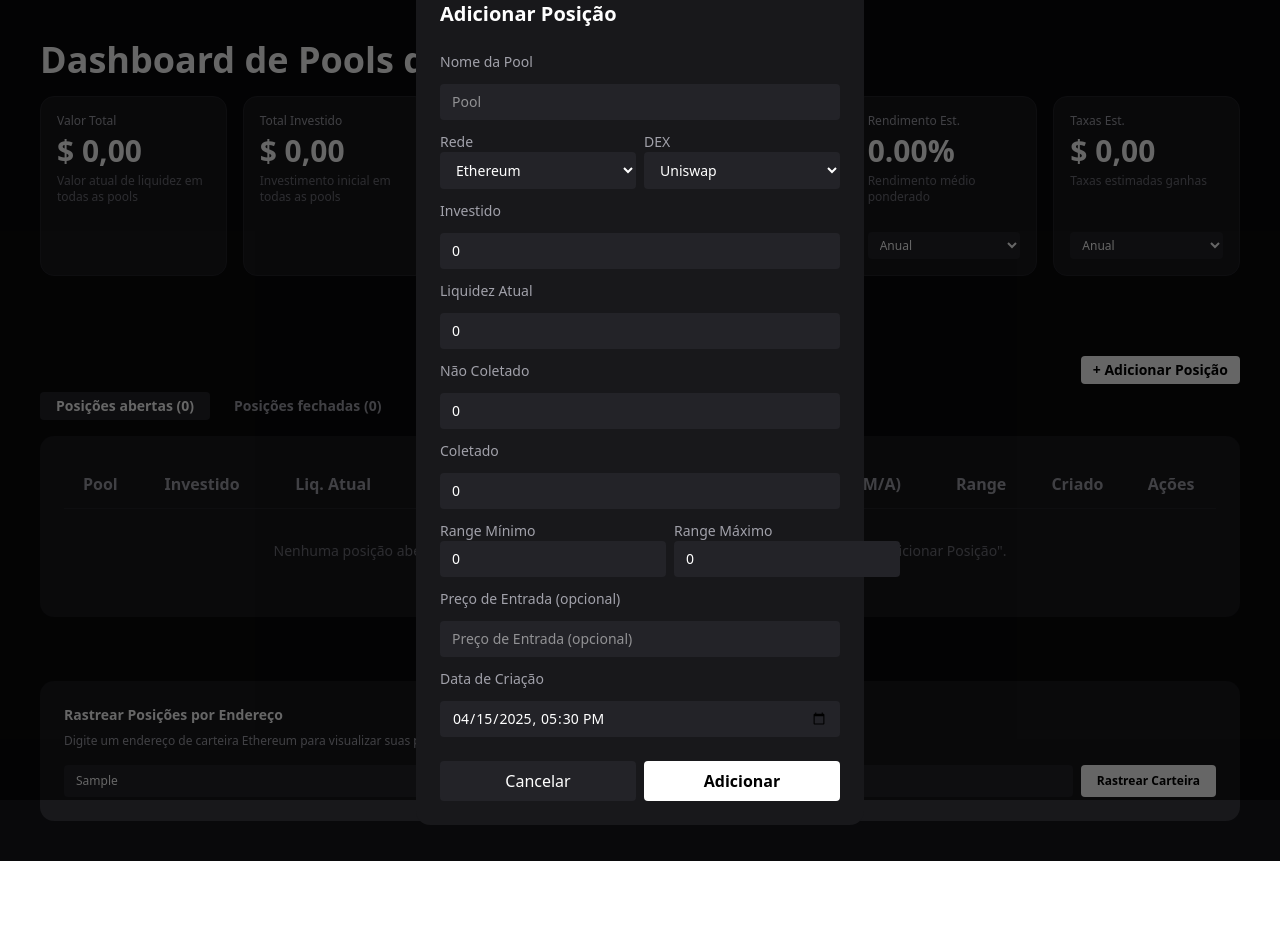
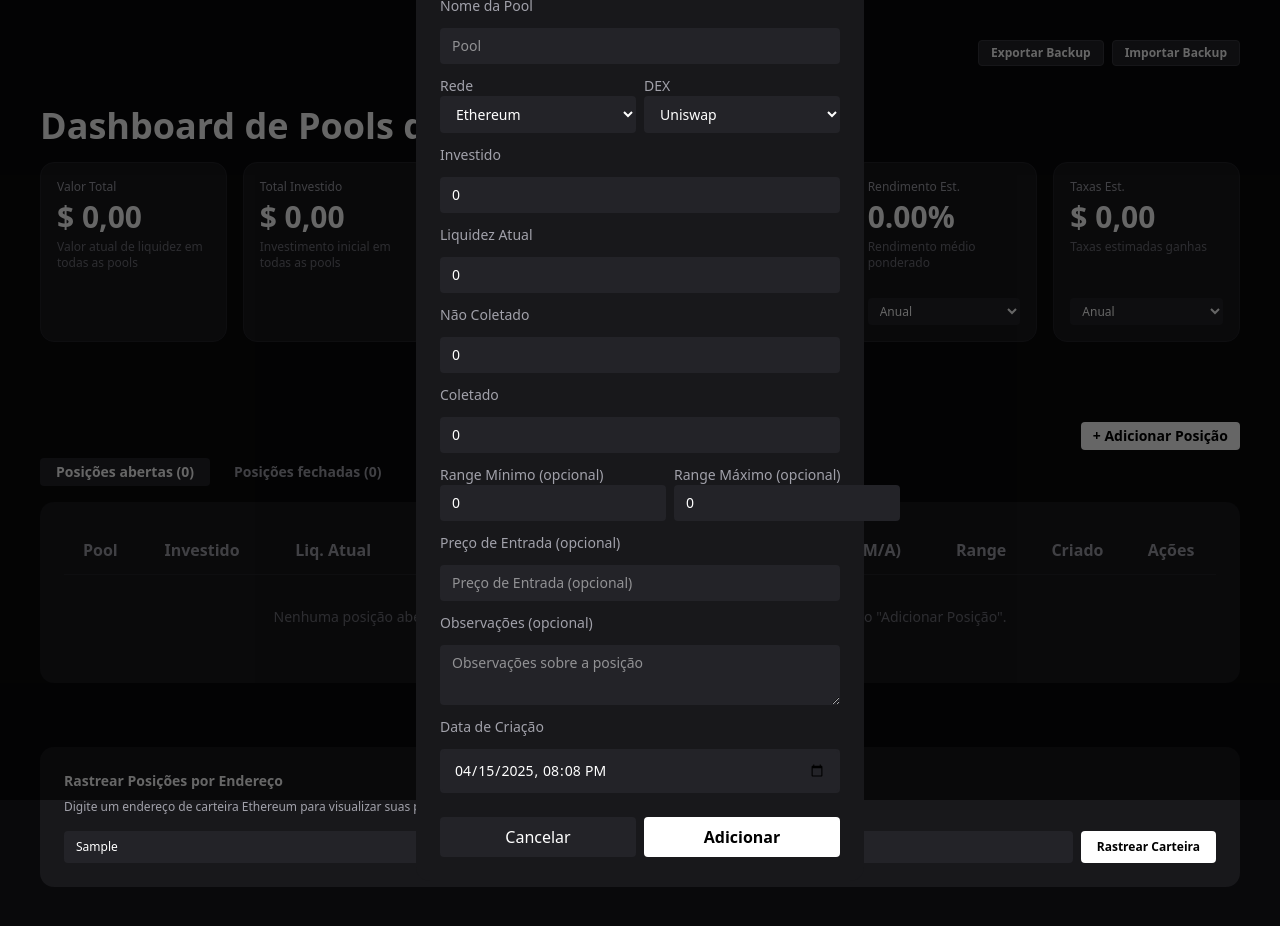
Before and after one commit to Gjacks1978/pools-windsurf, a Next.js app: page / in a window 1280 px wide. Both pictures are taken after typing "Sample" into the empty fields and a click on the button "+ Adicionar Posição". Before the commit the page ends 861 px from the top, so only its background shows below. Built offline with nearby package versions, Linux system fonts and the light colour scheme.

Commit message:
ajustes calendario e Localstorage

```diff
--- a/src/app/page.tsx
+++ b/src/app/page.tsx
@@ -1,4 +1,5 @@
 "use client";
+import React from "react";
 import { useState } from "react";
 import { DashboardCards } from "../components/DashboardCards";
 import { PositionsTable } from "../components/PositionsTable";
@@ -6,8 +7,60 @@ import { TrackByAddress } from "../components/TrackByAddress";
 import { AddPositionModal, Position } from "../components/AddPositionModal";
 
 export default function Home() {
-  const [positions, setPositions] = useState<Position[]>([]);
-  const [closedPositions, setClosedPositions] = useState<Position[]>([]);
+  const [showSaved, setShowSaved] = useState(false);
+  const [importError, setImportError] = useState<string|null>(null);
+
+  // Exporta dados como JSON
+  function handleExport() {
+    const data = {
+      positions,
+      closedPositions
+    };
+    const blob = new Blob([JSON.stringify(data, null, 2)], {type: 'application/json'});
+    const url = URL.createObjectURL(blob);
+    const link = document.createElement('a');
+    link.href = url;
+    link.download = 'pools-dashboard-backup.json';
+    document.body.appendChild(link);
+    link.click();
+    document.body.removeChild(link);
+    URL.revokeObjectURL(url);
+  }
+
+  // Importa dados de arquivo JSON
+  function handleImport(e: React.ChangeEvent<HTMLInputElement>) {
+    const file = e.target.files?.[0];
+    if (!file) return;
+    const reader = new FileReader();
+    reader.onload = (evt) => {
+      try {
+        const data = JSON.parse(evt.target?.result as string);
+        if (!data.positions || !data.closedPositions) throw new Error('Arquivo inválido');
+        setPositions(data.positions);
+        setClosedPositions(data.closedPositions);
+        setImportError(null);
+      } catch (err: any) {
+        setImportError('Arquivo inválido ou corrompido');
+      }
+    };
+    reader.readAsText(file);
+    // Limpa input para permitir importar o mesmo arquivo novamente se necessário
+    e.target.value = '';
+  }
+  const [positions, setPositions] = useState<Position[]>(() => {
+    if (typeof window !== 'undefined') {
+      const saved = localStorage.getItem('positions');
+      return saved ? JSON.parse(saved) : [];
+    }
+    return [];
+  });
+  const [closedPositions, setClosedPositions] = useState<Position[]>(() => {
+    if (typeof window !== 'undefined') {
+      const saved = localStorage.getItem('closedPositions');
+      return saved ? JSON.parse(saved) : [];
+    }
+    return [];
+  });
   const [tab, setTab] = useState<'open'|'closed'>('open');
   const [modalOpen, setModalOpen] = useState(false);
   const [editingIdx, setEditingIdx] = useState<number|null>(null);
@@ -52,6 +105,24 @@ export default function Home() {
     setClosedPositions((prev) => prev.filter((_, i) => i !== idx));
   }
 
+  // Persistência LocalStorage
+  // Salva positions sempre que mudar
+  React.useEffect(() => {
+    if (typeof window !== 'undefined') {
+      localStorage.setItem('positions', JSON.stringify(positions));
+      setShowSaved(true);
+      setTimeout(() => setShowSaved(false), 1200);
+    }
+  }, [positions]);
+  // Salva closedPositions sempre que mudar
+  React.useEffect(() => {
+    if (typeof window !== 'undefined') {
+      localStorage.setItem('closedPositions', JSON.stringify(closedPositions));
+      setShowSaved(true);
+      setTimeout(() => setShowSaved(false), 1200);
+    }
+  }, [closedPositions]);
+
   // Cálculos das pools fechadas
   const pnlTotalFechadas = closedPositions.reduce((acc, p) => acc + (p.current + p.collected + p.uncollected - p.invested), 0);
   let pnlBg = 'bg-[#18181b]';
@@ -60,6 +131,26 @@ export default function Home() {
 
   return (
     <div className="min-h-screen bg-[#09090b] p-6 md:p-10 flex flex-col gap-8 items-center text-base md:text-lg">
+      {/* Aviso de dados salvos */}
+      {showSaved && (
+        <div className="fixed top-6 left-1/2 -translate-x-1/2 bg-green-600 text-white px-6 py-2 rounded-xl shadow-lg z-50 animate-fade-in-out">
+          Dados salvos!
+        </div>
+      )}
+      {/* Aviso de erro de importação */}
+      {importError && (
+        <div className="fixed top-16 left-1/2 -translate-x-1/2 bg-red-700 text-white px-6 py-2 rounded-xl shadow-lg z-50 animate-fade-in-out">
+          {importError}
+        </div>
+      )}
+      {/* Botões de exportação/importação */}
+      <div className="w-full max-w-7xl flex justify-end gap-2 mb-2">
+        <button onClick={handleExport} className="px-3 py-1 rounded bg-[#232328] text-white text-xs font-semibold border border-[#39393f] hover:bg-[#39393f]">Exportar Backup</button>
+        <label className="px-3 py-1 rounded bg-[#232328] text-white text-xs font-semibold border border-[#39393f] hover:bg-[#39393f] cursor-pointer">
+          Importar Backup
+          <input type="file" accept="application/json" className="hidden" onChange={handleImport} />
+        </label>
+      </div>
       <div className="w-full max-w-7xl mb-4">
         <div className="font-bold text-white text-3xl md:text-4xl mb-4">Dashboard de Pools de Liquidez</div>
         <DashboardCards positions={positions} />
--- a/src/components/AddPositionModal.tsx
+++ b/src/components/AddPositionModal.tsx
@@ -7,12 +7,13 @@ export type Position = {
   uncollected: number;
   collected: number;
 
-  rangeMin: number;
-  rangeMax: number;
+  rangeMin?: number;
+  rangeMax?: number;
   entryPrice?: number;
   network: string;
   dex: string;
   created: string; // ISO string
+  observacoes?: string;
 };
 
 const NETWORKS = ["Ethereum", "Arbitrum", "Polygon", "BSC", "Optimism", "Base", "Sui", "Solana"];
@@ -33,6 +34,14 @@ export function AddPositionModal({ open, onClose, onAdd, initialData }: {
   onAdd: (position: Position) => void;
   initialData?: Position | null;
 }) {
+  const getCurrentDateTimeLocal = () => {
+    const now = new Date();
+    now.setSeconds(0, 0); // Zera os segundos e ms
+    const offset = now.getTimezoneOffset();
+    const local = new Date(now.getTime() - offset * 60000);
+    return local.toISOString().slice(0, 16); // 'YYYY-MM-DDTHH:mm'
+  };
+
   const [form, setForm] = useState<Position>(initialData ?? {
     pool: "",
     invested: 0,
@@ -44,7 +53,8 @@ export function AddPositionModal({ open, onClose, onAdd, initialData }: {
     entryPrice: undefined,
     network: NETWORKS[0],
     dex: DEXES_BY_NETWORK[NETWORKS[0]][0],
-    created: new Date().toISOString(),
+    created: getCurrentDateTimeLocal(),
+    observacoes: '',
   });
 
   // Atualiza form ao abrir o modal ou ao mudar initialData
@@ -64,7 +74,8 @@ export function AddPositionModal({ open, onClose, onAdd, initialData }: {
           entryPrice: undefined,
           network: NETWORKS[0],
           dex: DEXES_BY_NETWORK[NETWORKS[0]][0],
-          created: "2025-04-15T17:30:05-03:00",
+          created: getCurrentDateTimeLocal(),
+          observacoes: '',
         });
       }
     }
@@ -79,7 +90,7 @@ export function AddPositionModal({ open, onClose, onAdd, initialData }: {
     // eslint-disable-next-line react-hooks/exhaustive-deps
   }, [form.network]);
 
-  function handleChange(e: React.ChangeEvent<HTMLInputElement | HTMLSelectElement>) {
+  function handleChange(e: React.ChangeEvent<HTMLInputElement | HTMLSelectElement | HTMLTextAreaElement>) {
     const { name, value, type } = e.target;
     setForm((prev) => ({
       ...prev,
@@ -153,12 +164,12 @@ export function AddPositionModal({ open, onClose, onAdd, initialData }: {
 
         <div className="flex gap-2">
           <div className="flex-1 flex flex-col">
-            <label className="text-sm text-[#a1a1aa]">Range Mínimo</label>
-            <input name="rangeMin" type="number" placeholder="Range Mínimo" value={form.rangeMin} onChange={handleChange} className="px-3 py-2 rounded bg-[#232328] text-white text-sm" required />
+            <label className="text-sm text-[#a1a1aa]">Range Mínimo (opcional)</label>
+            <input name="rangeMin" type="number" placeholder="Range Mínimo" value={form.rangeMin ?? ''} onChange={handleChange} className="px-3 py-2 rounded bg-[#232328] text-white text-sm" />
           </div>
           <div className="flex-1 flex flex-col">
-            <label className="text-sm text-[#a1a1aa]">Range Máximo</label>
-            <input name="rangeMax" type="number" placeholder="Range Máximo" value={form.rangeMax} onChange={handleChange} className="px-3 py-2 rounded bg-[#232328] text-white text-sm" required />
+            <label className="text-sm text-[#a1a1aa]">Range Máximo (opcional)</label>
+            <input name="rangeMax" type="number" placeholder="Range Máximo" value={form.rangeMax ?? ''} onChange={handleChange} className="px-3 py-2 rounded bg-[#232328] text-white text-sm" />
           </div>
         </div>
 
@@ -166,8 +177,45 @@ export function AddPositionModal({ open, onClose, onAdd, initialData }: {
         <input name="entryPrice" type="number" placeholder="Preço de Entrada (opcional)" value={form.entryPrice ?? ""} onChange={handleChange} className="px-3 py-2 rounded bg-[#232328] text-white text-sm" />
 
 
+        <label className="text-sm text-[#a1a1aa]">Observações (opcional)</label>
+        <textarea
+          name="observacoes"
+          placeholder="Observações sobre a posição"
+          value={form.observacoes ?? ''}
+          onChange={handleChange}
+          className="px-3 py-2 rounded bg-[#232328] text-white text-sm w-full min-h-[60px] resize-y"
+        />
+
         <label className="text-sm text-[#a1a1aa]">Data de Criação</label>
-        <input name="created" type="datetime-local" value={form.created.slice(0, 16)} onChange={handleChange} className="px-3 py-2 rounded bg-[#232328] text-white text-sm w-full" />
+        <div
+          className="relative w-full cursor-pointer group"
+          tabIndex={0}
+          onClick={e => {
+            const input = document.getElementById('created-input') as HTMLInputElement;
+            if (input) input.showPicker ? input.showPicker() : input.focus();
+          }}
+          onKeyDown={e => {
+            if (e.key === 'Enter' || e.key === ' ') {
+              const input = document.getElementById('created-input') as HTMLInputElement;
+              if (input) input.showPicker ? input.showPicker() : input.focus();
+            }
+          }}
+        >
+          <input
+            id="created-input"
+            name="created"
+            type="datetime-local"
+            value={form.created.slice(0, 16)}
+            onChange={handleChange}
+            className="px-3 py-2 rounded bg-[#232328] text-white text-sm w-full border-2 border-[#232328] group-focus-within:border-blue-600 focus:border-blue-600 focus:ring-2 focus:ring-blue-600 transition-all outline-none cursor-pointer"
+            style={{ minHeight: 44 }}
+            step="60"
+            // step="60" força escolha por minuto
+          />
+          <span className="absolute left-2 top-2 text-[#a1a1aa] pointer-events-none select-none text-xs">
+            {form.created ? '' : 'Selecione a data e hora'}
+          </span>
+        </div>
 
         <div className="flex gap-2 mt-3">
           <button type="button" onClick={onClose} className="flex-1 py-2 rounded bg-[#232328] text-white text-base">Cancelar</button>
```
